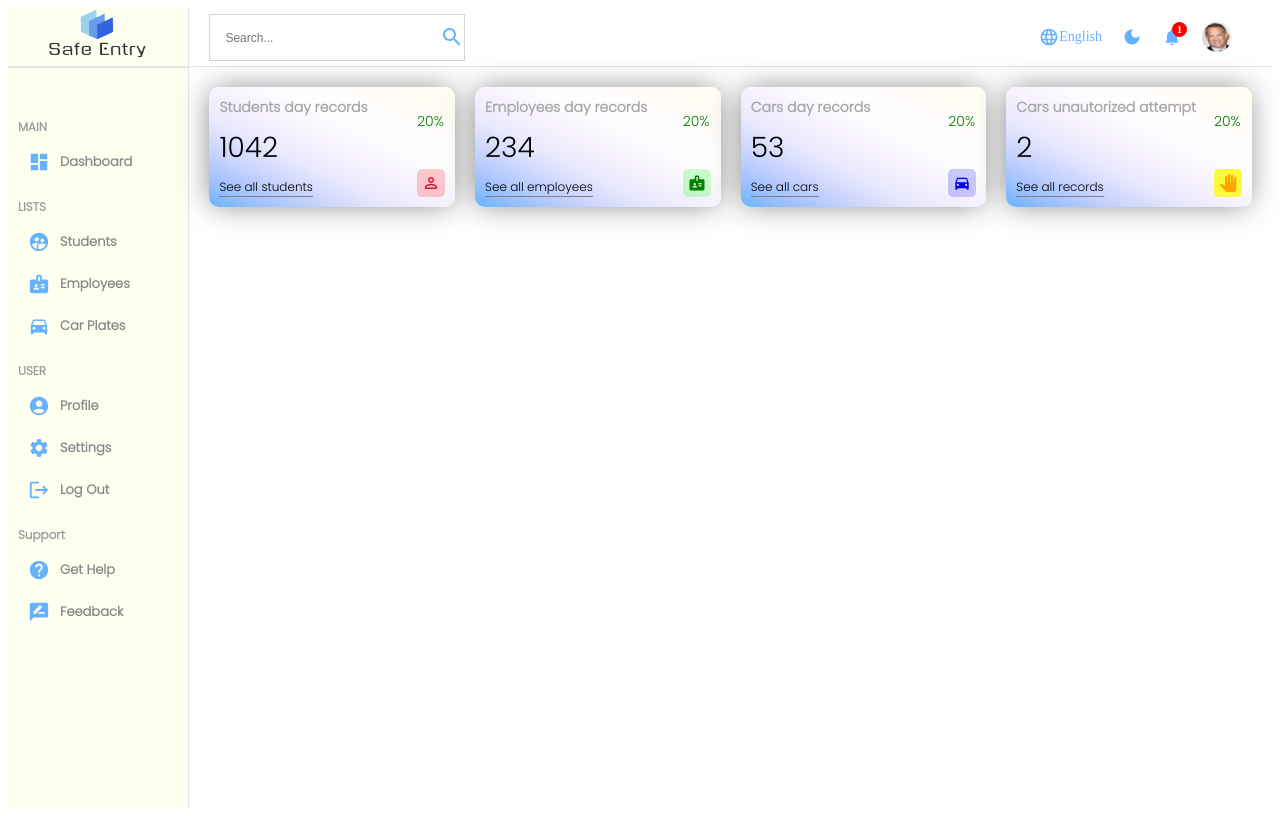
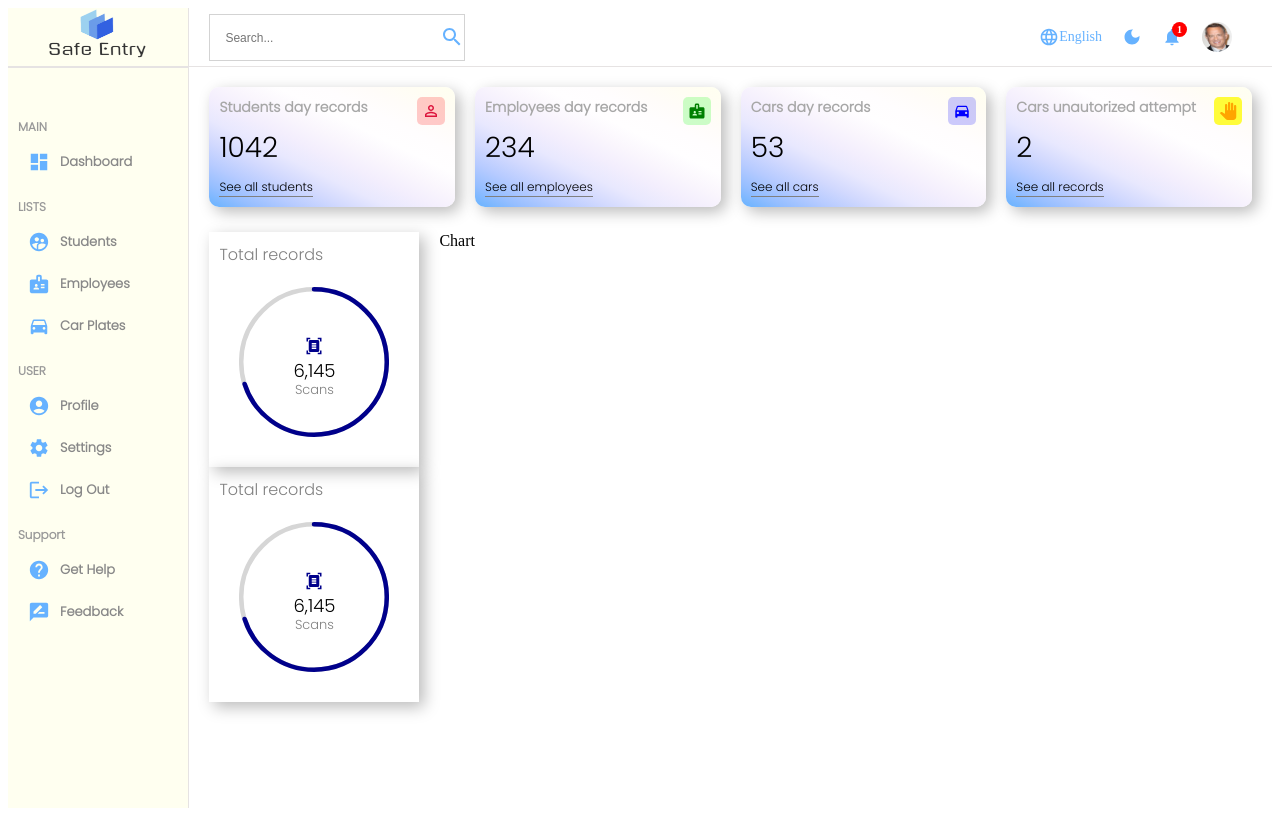
Before and after one commit to nurzhasj/safe-entry, a React (Create React App) app in the folder client/: page /dashboard in a window 1280 px wide. Built offline with nearby package versions, Linux system fonts and the light colour scheme.

Commit message:
Featured component was created

```diff
--- a/client/package.json
+++ b/client/package.json
@@ -5,14 +5,19 @@
   "dependencies": {
     "@emotion/react": "^11.10.6",
     "@emotion/styled": "^11.10.6",
+    "@fortawesome/fontawesome-free": "^6.3.0",
+    "@material-ui/core": "^4.12.3",
     "@mui/icons-material": "^5.11.11",
     "@mui/material": "^5.11.14",
     "@testing-library/jest-dom": "^5.16.5",
     "@testing-library/react": "^13.4.0",
     "@testing-library/user-event": "^13.5.0",
     "axios": "^1.3.4",
+    "d3-ease": "^3.0.1",
     "react": "^18.2.0",
+    "react-circular-progressbar": "^2.1.0",
     "react-dom": "^18.2.0",
+    "react-move": "^6.5.0",
     "react-router-dom": "^6.9.0",
     "react-scripts": "5.0.1",
     "sass": "^1.60.0",
--- /dev/null
+++ b/client/src/components/chart/Chart.jsx
@@ -0,0 +1,9 @@
+import './chart.scss';
+
+const Chart = () => {
+  return (
+    <div className="chart">Chart</div>
+  )
+}
+
+export default Chart
--- /dev/null
+++ b/client/src/components/chart/chart.scss
@@ -0,0 +1,3 @@
+.chart {
+    flex: 4;
+}
--- a/client/src/components/featured/Featured.jsx
+++ b/client/src/components/featured/Featured.jsx
@@ -1,8 +1,38 @@
 import './featured.scss';
+import { CircularProgressbarWithChildren } from 'react-circular-progressbar';
+import "react-circular-progressbar/dist/styles.css";
+import DocumentScannerIcon from '@mui/icons-material/DocumentScanner';
+
 
 const Featured = () => {
   return (
-    <div>Featured</div>
+    <div className="featured">
+        <div className="top">
+            <div className="title">
+                Total records
+            </div>
+        </div>
+        <div className="bottom">
+            <div className="featuredChart">
+                <CircularProgressbarWithChildren
+                    value={70}
+                    strokeWidth={3}
+                    styles={{
+                        path: {stroke: `#00008b`},
+                        text: {fill: `#00008b`, fontSize: '32px'}
+                    }}
+                    >
+                    <div className="iconContainer">
+                        <DocumentScannerIcon
+                            className='icon'
+                        />
+                        <div className="count">6,145</div>
+                        <p className='desc'>Scans</p>
+                    </div>
+                </CircularProgressbarWithChildren>
+            </div>
+        </div>
+    </div>
   )
 }
 
--- a/client/src/components/featured/featured.scss
+++ b/client/src/components/featured/featured.scss
@@ -0,0 +1,84 @@
+@import url('https://fonts.googleapis.com/css2?family=Poppins:wght@300&display=swap');
+
+.featured {
+    flex: 1;
+    flex-direction: column;
+    -webkit-box-shadow: 5px 5px 15px 0px rgba(0,0,0,0.27);
+    box-shadow: 5px 5px 15px 0px rgba(0,0,0,0.27);
+    padding: 10px;
+    font-family: 'Poppins', sans-serif;
+
+    .top {
+        display: flex;
+        align-items: center;
+        justify-content: space-between;
+        color: gray;
+
+        .title {
+            font-size: 16px;
+            font-weight: 500;
+        }
+    }
+
+    .bottom {
+        padding: 20px;
+        display: flex;
+        flex-direction: column;
+        align-items: center;
+        justify-content: center;
+        gap: 15px;
+
+        .featuredChart {
+            width: 150px;
+            height: 150px;
+        }
+
+        .title {
+            font-weight: 500;
+            color: gray;
+        }
+
+        .amount {
+            font-size: 30px;
+        }
+
+        .desc {
+            font-weight: 300;
+            font-size: 12px;
+            color: gray;
+            text-align: center;
+        }
+
+        .iconContainer {
+            height: 100px;
+            display: flex;
+            flex-direction: column;
+            justify-content: center;
+            align-items: center;
+            position: relative;
+
+            .icon {
+                margin-bottom: 8px;
+                font-size: large;
+                color: darkblue;
+                position: absolute;
+                top: 25%;
+                bottom: 0;
+            }
+
+            .count {
+                position: absolute;
+                font-size: 18px;
+                top: 45%;
+                bottom: 0;
+            }
+
+            .desc {
+                position: absolute;
+                font-size: 13px;
+                top: 55%;
+                bottom: 0;
+            }
+        }
+    }
+}
--- a/client/src/components/widget/Widget.jsx
+++ b/client/src/components/widget/Widget.jsx
@@ -72,9 +72,6 @@ const Widget = ({ type }) => {
             <div className="link">{data.link}</div>
         </div>
         <div className="right">
-            <p className="percentage positive">
-                20%
-            </p>
             {data.icon}
         </div>
     </div>
--- a/client/src/components/widget/widget.scss
+++ b/client/src/components/widget/widget.scss
@@ -3,8 +3,8 @@
     justify-content: space-between;
     flex: 1;
     padding: 10px;
-    -webkit-box-shadow: -1px 0px 30px -3px rgba(0,0,0,0.5);
-    box-shadow: -1px 0px 30px -3px rgba(0,0,0,0.5);
+    -webkit-box-shadow: 5px 5px 15px 0px rgba(0,0,0,0.27);
+    box-shadow: 5px 5px 15px 0px rgba(0,0,0,0.27);
     border-radius: 10px;
     height: 100px;
     background-image: linear-gradient(to left bottom, #fffff0, #fffdf3, #fffcf9, #fffdfe, #fffeff, #faf6fd, #f3eefd, #e8e8fe, #d2d9fe, #b7cbff, #95beff, #66b2ff);
--- a/client/src/pages/Dashboard.jsx
+++ b/client/src/pages/Dashboard.jsx
@@ -2,6 +2,8 @@ import './dashboard.scss';
 import Sidebar from '../components/sidebar/Sidebar';
 import Navbar from '../components/navbar/Navbar';
 import Widget from '../components/widget/Widget';
+import Featured from '../components/featured/Featured';
+import Chart from '../components/chart/Chart';
 
 const Dashboard = () => {
   return (
@@ -16,7 +18,11 @@ const Dashboard = () => {
               <Widget type="unauth-cars"/>
           </div>
           <div className="charts">
-
+            <div className="featured-wrapper">
+              <Featured />
+              <Featured />
+            </div>
+              <Chart/>
           </div>
       </div>
     </div>
--- a/client/src/pages/dashboard.scss
+++ b/client/src/pages/dashboard.scss
@@ -9,5 +9,20 @@
             padding: 20px;
             gap: 20px;
         }
+
+        .charts {
+            display: flex;
+            padding: 20px;
+            gap: 20px;
+        }
+
+        .charts {
+            padding: 5px 20px;
+        }
+
+        .featured-wrapper {
+            display: flex;
+            flex-direction: column;
+        }
     }
 }
```
Also changed, not shown: client/src/components/featured/AnimatedProgressProvider.js (added, +55 -0 lines), client/src/components/featured/ChangingProgressProvider.js (added, +25 -0 lines), 1 other file (tests, documents, lock files or other folders).
